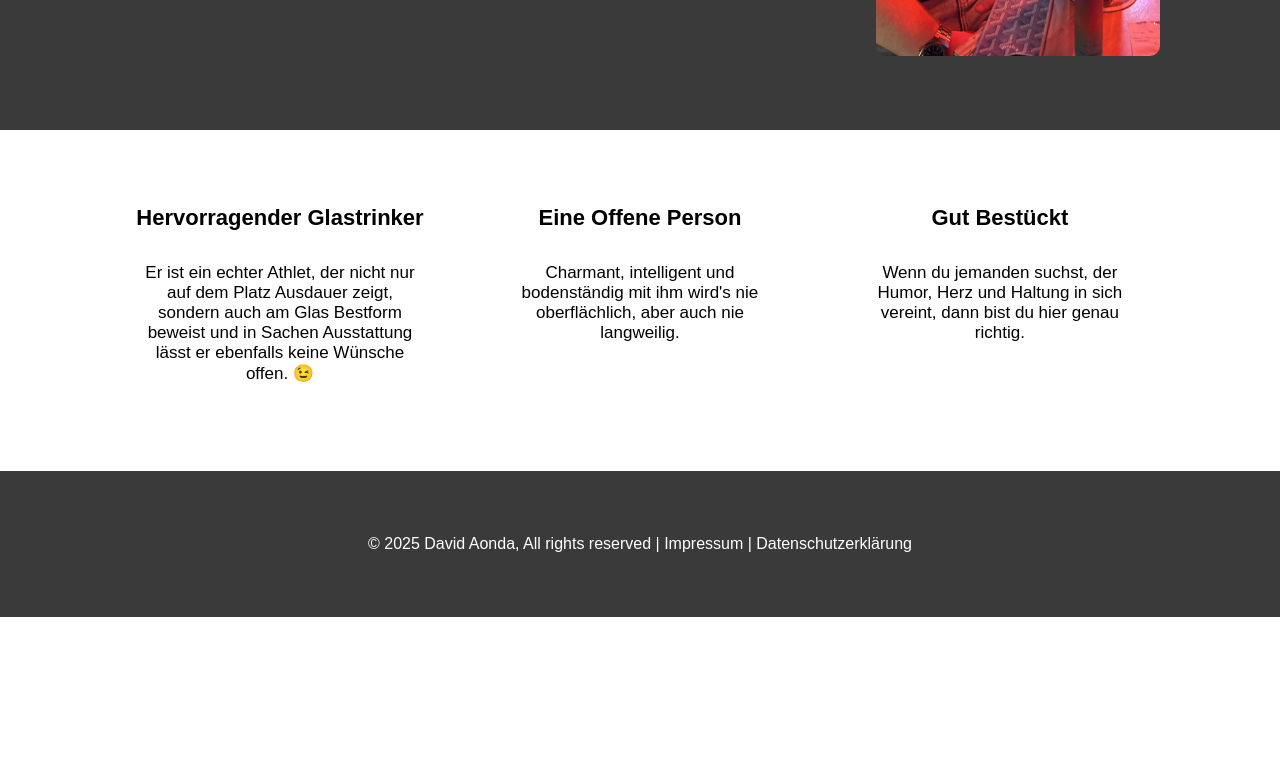
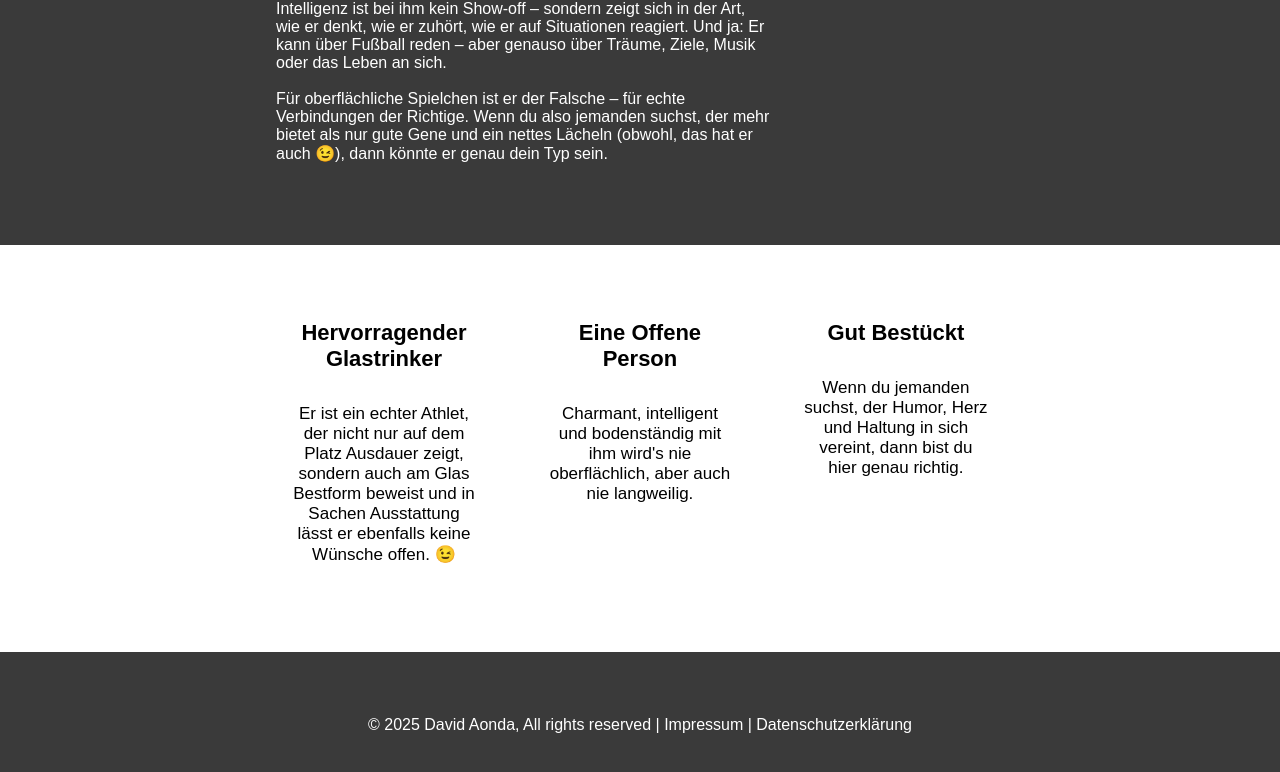
Before and after one commit to OhhDimi/Portfolio_Webseite, a plain HTML site: page index.html in a window 1280 px wide. Shown: the part 1150-1922 px from the top of the page. Before the commit the page ends 1767 px from the top, so only its background shows below. Drawn offline with Linux system fonts and the light colour scheme.

Commit message:
initial commit

```diff
--- a/css/style.css
+++ b/css/style.css
@@ -28,7 +28,7 @@ p {
 /* ------ Hilfsklassen ------ */
 
 .standard-container {
-    max-width: 1080px;
+    max-width: 768px;
     margin: 0 auto;
 }
 
```
